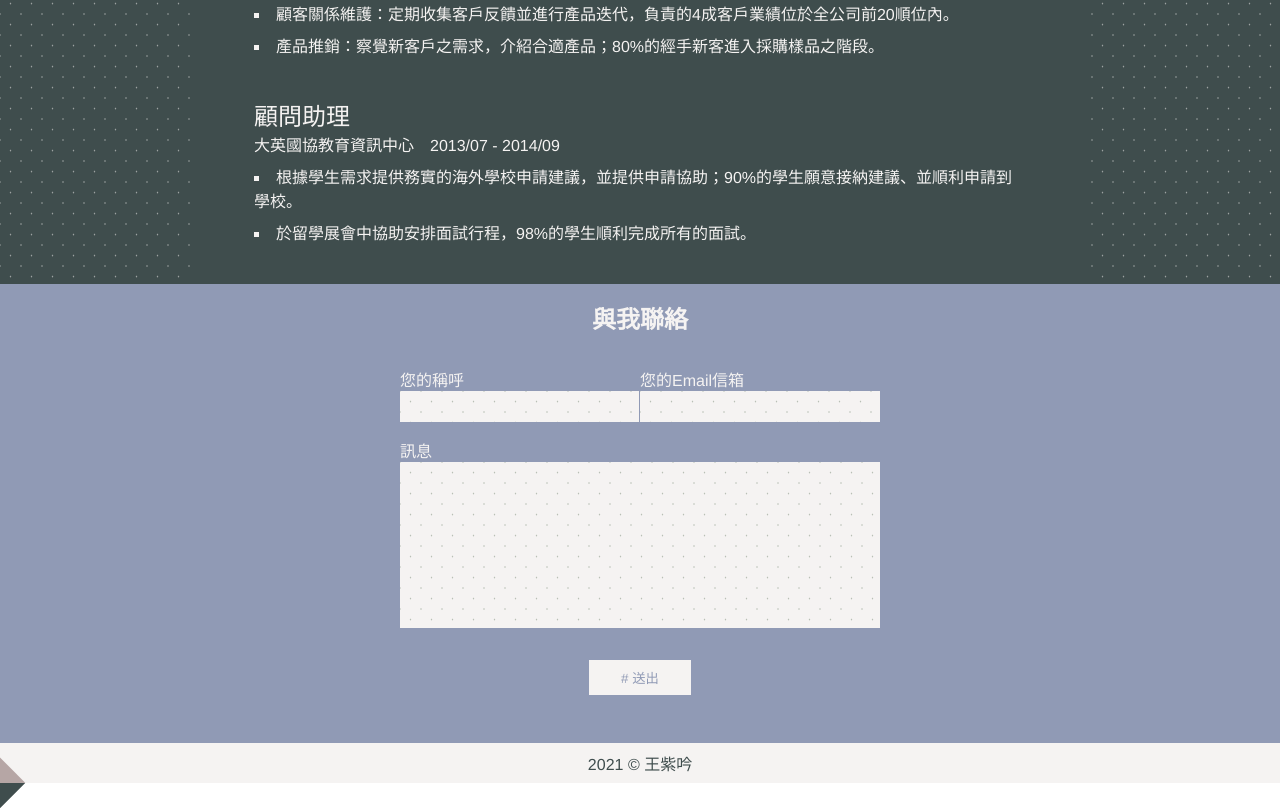
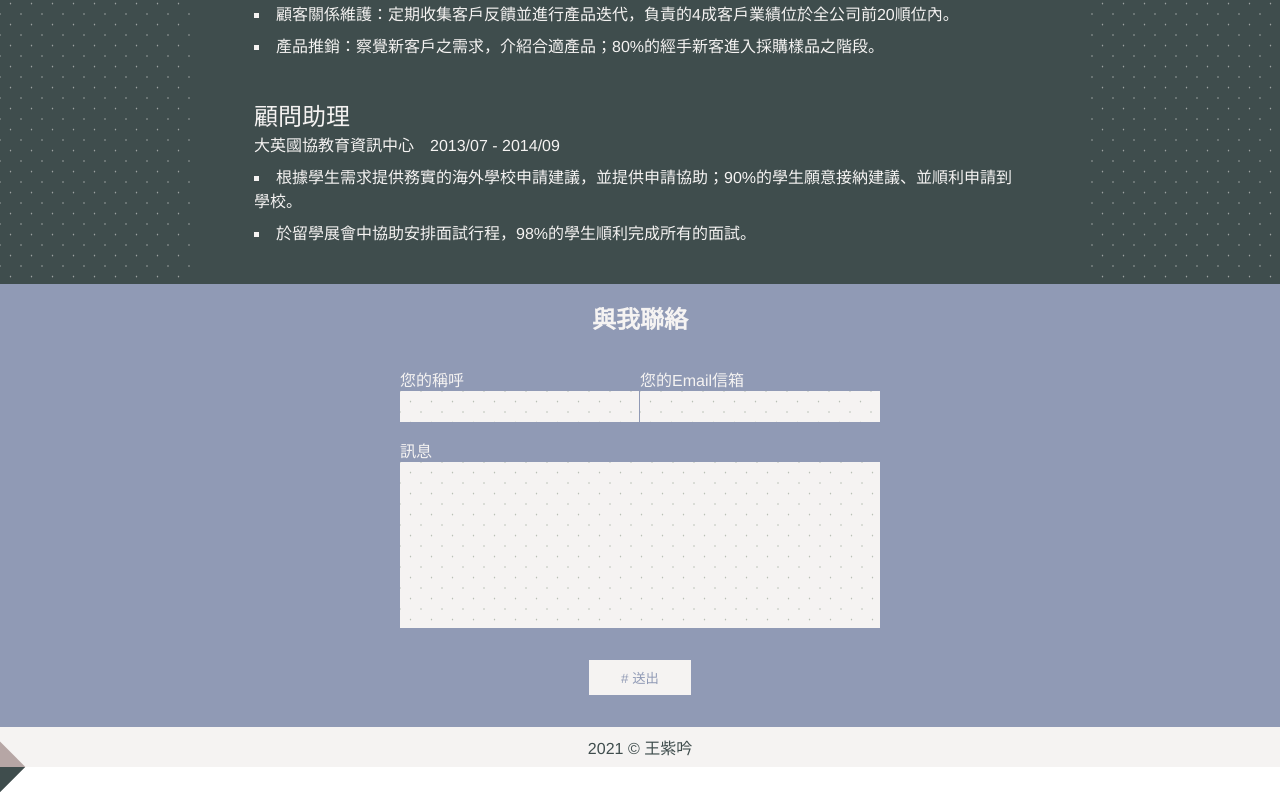
Before and after one commit to tzynwang/resume, a Vue app: page / in a window 1280 px wide. Shown: the part 3307-4115 px from the top of the page. Built offline with nearby package versions, Linux system fonts and the light colour scheme.

Commit message:
feat: Home.vue .contact-container padding

```diff
--- a/src/views/Home.vue
+++ b/src/views/Home.vue
@@ -325,7 +325,7 @@ h3 {
 
 .contact-container {
   max-width: 600px;
-  padding: 1rem 0 2rem 0;
+  padding: 1rem 0;
 }
 
 footer {
```
